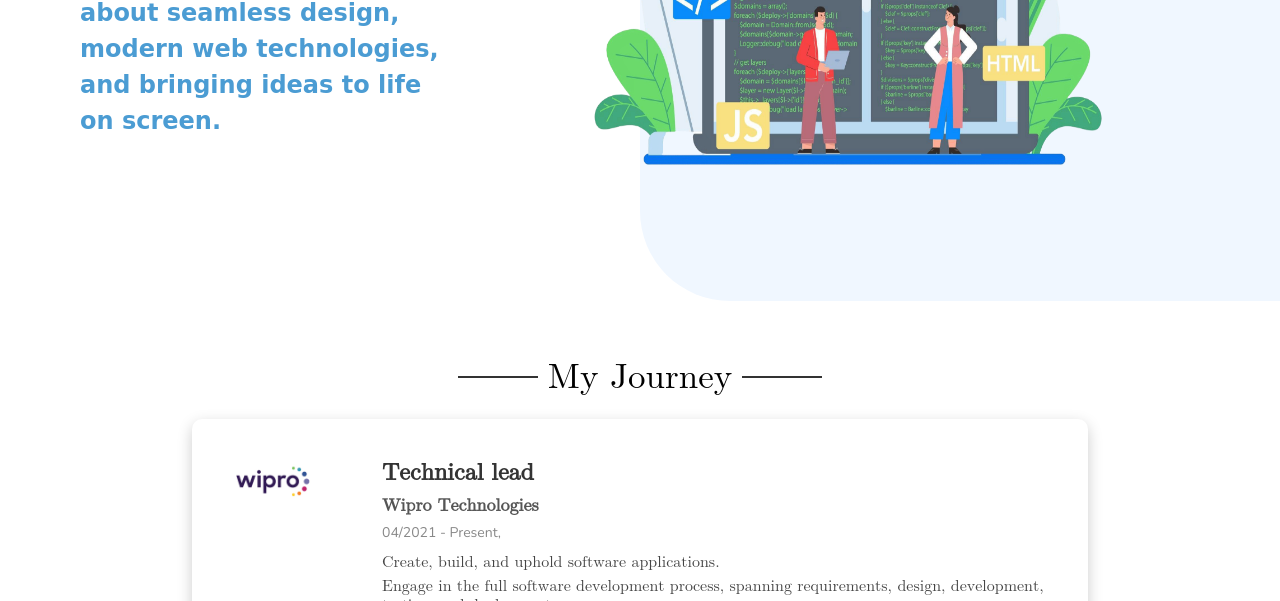
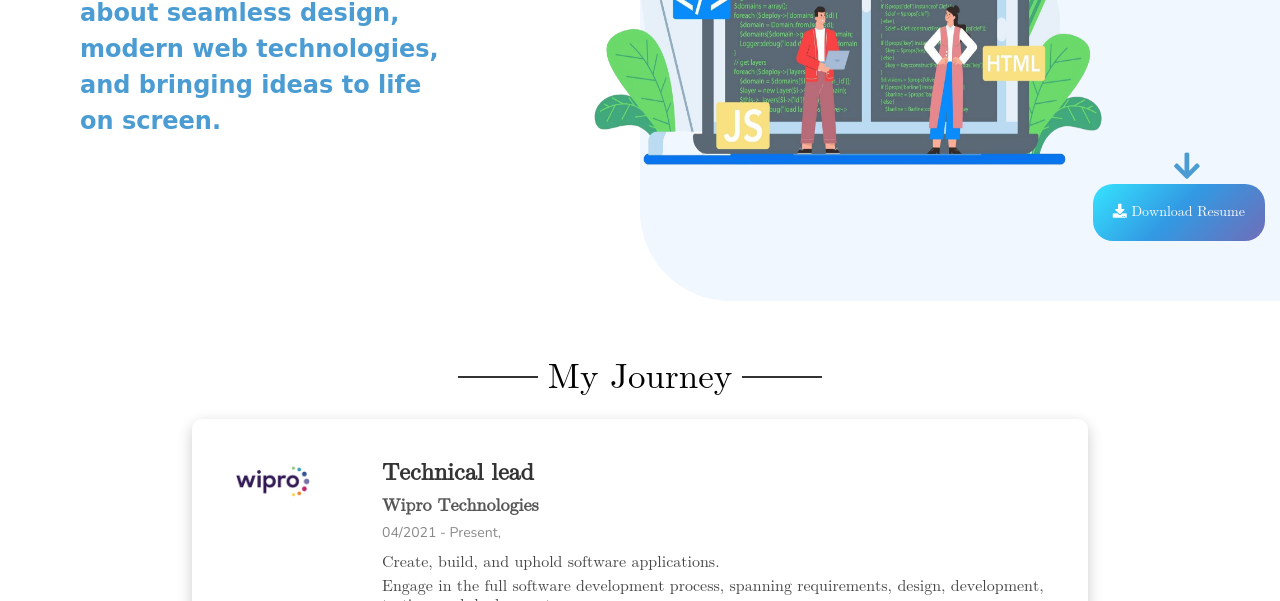
Before and after one commit to warrioralok/portfolio, a plain HTML site: page index.html in a window 1280 px wide. Shown: the part 499-1100 px from the top of the page. Drawn offline with nearby package versions, Linux system fonts and the light colour scheme.

Commit message:
download option added

```diff
--- a/css/style.css
+++ b/css/style.css
@@ -591,6 +591,7 @@ footer .footer-div-5 a {
   padding: 0.5rem;
   transition: all 0.5s linear;
   transform: translateX(-14.5rem);
+  font-family: math;
 }
 
 .icon-bar a:hover {
@@ -617,7 +618,7 @@ footer .footer-div-5 a {
 }
 
 .icon-bar .instagram {
-  background: #e4405f;
+  background: linear-gradient(115deg, #f9ce34, #ee2a7b, #6228d7);
 }
 
 .icon-bar .youtube {
@@ -965,7 +966,41 @@ footer .footer-div-5 a {
 .responsibilities {
   list-style-type: disc;
 }
-
+.fa-arrow-down{
+  position: fixed;
+  bottom: 100px;
+  right: 80px;
+  font-size: 30px;
+  animation: bouncing 1s infinite ease-in-out;
+  color: #4B9CD3;
+  font-weight: bold;
+}
+@keyframes bouncing {
+  0% {bottom: 120px;}
+  50% {bottom: 140px;}
+  100% {bottom: 120px;}
+}
+.resumeButton a{
+  color: #fff;
+  font-family: math;
+}
+.resumeButton{
+  position: fixed;
+  bottom: 60px;
+  right: 15px;
+  width: auto;
+  height: auto;
+  border-radius: 20px;
+  background: linear-gradient(-225deg, #22E1FF 0%, #1D8FE1 48%, #625EB1 100%);
+  padding: 20px;
+  color: #fff;
+  font-family: math;
+  opacity: 0.9;
+  font-size: 14px;
+  /* text-decoration: underline; */
+  cursor: pointer;
+  font-family: math;
+}
 .responsibilities li {
   margin-bottom: 5px;
   font-size: 16px;
--- a/index.html
+++ b/index.html
@@ -5,6 +5,7 @@
     <meta http-equiv="X-UA-Compatible" content="IE=edge" />
     <meta name="viewport" content="width=device-width, initial-scale=1.0" />
     <link rel="preconnect" href="https://fonts.googleapis.com">
+    <link rel="icon" type="image/x-icon" href="images/logo.ico">
 <link rel="preconnect" href="https://fonts.gstatic.com" crossorigin>
 <link href="https://fonts.googleapis.com/css2?family=Allura&family=Nunito:ital,wght@0,200..1000;1,200..1000&display=swap" rel="stylesheet">
     <link
@@ -352,7 +353,9 @@
 
     <!-- ----------------------------- our 7th section  social media start
         ---------------------------------------------------------------------- -->
-
+    <i class="fa fa-arrow-down" aria-hidden="true"></i>
+    <div class="resumeButton"><a href="/images/Alok_Singh_Resume.pdf" target="_blank"
+      type="application/octet-stream" download="AlokSinghResume.pdf"><i class="fa fa-download" aria-hidden="true"></i>&nbsp;Download Resume</a></div>
     <div class="icon-bar">
       <a href="https://www.facebook.com/alok.warrior/" class="facebook" target="_blank">
         Connect me on <i class="fab fa-facebook-square"></i>
@@ -370,7 +373,7 @@
       Connect me on <i class="fab fa-instagram"></i>
       </a>
       <a
-        href="https://www.quora.com/profile/Alok-Singh-178"
+        href="https://github.com/warrioralok"
         class="github"
         target="_blank"
       >
```
Also changed, not shown: 1 other file.
